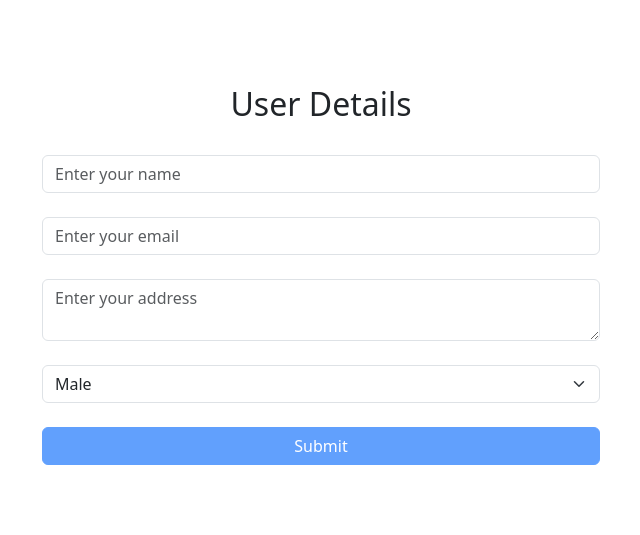
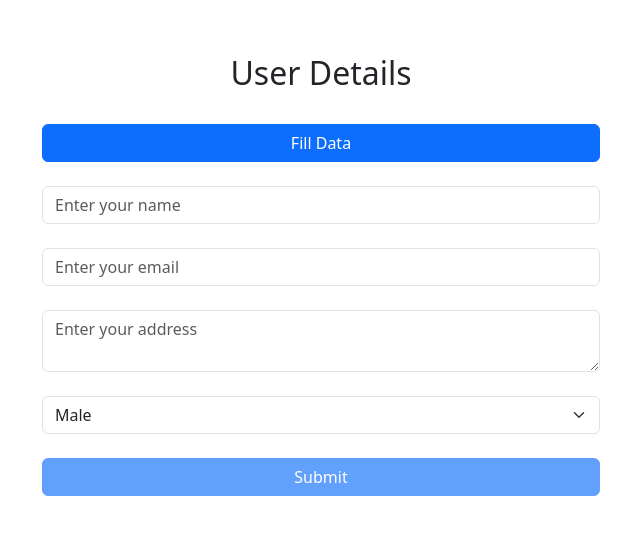
Before and after one commit to Pebhashi-Tharushika/angular-18-practice, an Angular app in the folder td-forms/: page / in a window 1280 px wide. Shown: the part 125-660 px from the top of the page, without its empty margins (319-959 px from the left). Built offline with nearby package versions, Linux system fonts and the light colour scheme.

Commit message:
set data in form - setValue()

```diff
--- a/td-forms/src/app/app.component.html
+++ b/td-forms/src/app/app.component.html
@@ -277,6 +277,8 @@
 
   <form class="w-50 mt-4" (ngSubmit)="onSubmit()" #f="ngForm">
 
+    <button class="btn btn-primary w-100 mb-4" (click)="setData()">Fill Data</button>
+
     @if(userData.invalid && userData.touched){
       <div class="mb-4 text-danger">
         User data is invalid
--- a/td-forms/src/app/app.component.ts
+++ b/td-forms/src/app/app.component.ts
@@ -13,6 +13,18 @@ export class AppComponent {
   @ViewChild('f') form !: NgForm
 
   title = 'td-forms';
+
+  setData(){
+    this.form.form.setValue({
+      address: '123 Main St',
+      gender:'Male',
+      userData:{
+        email:'Saman@gmail.com',
+        name:'Saman'
+      }
+    });
+  }
+
 
   keyUp(name:any){
 
```
